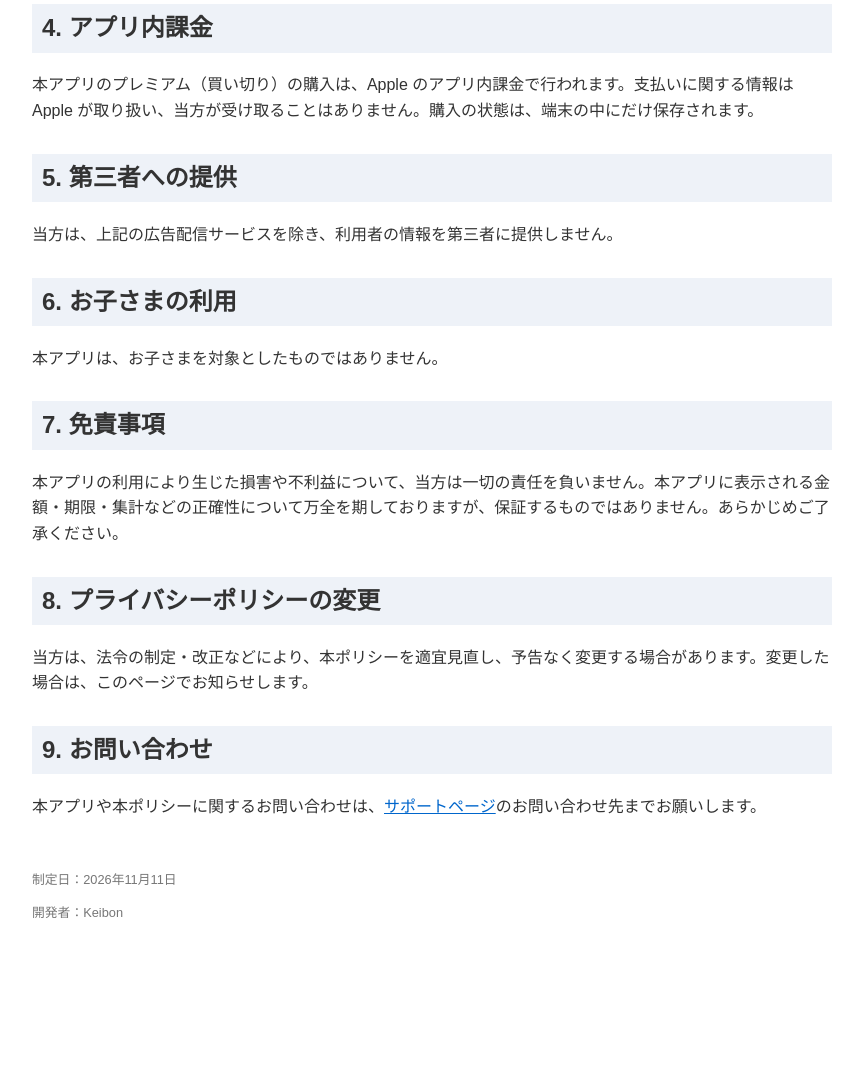
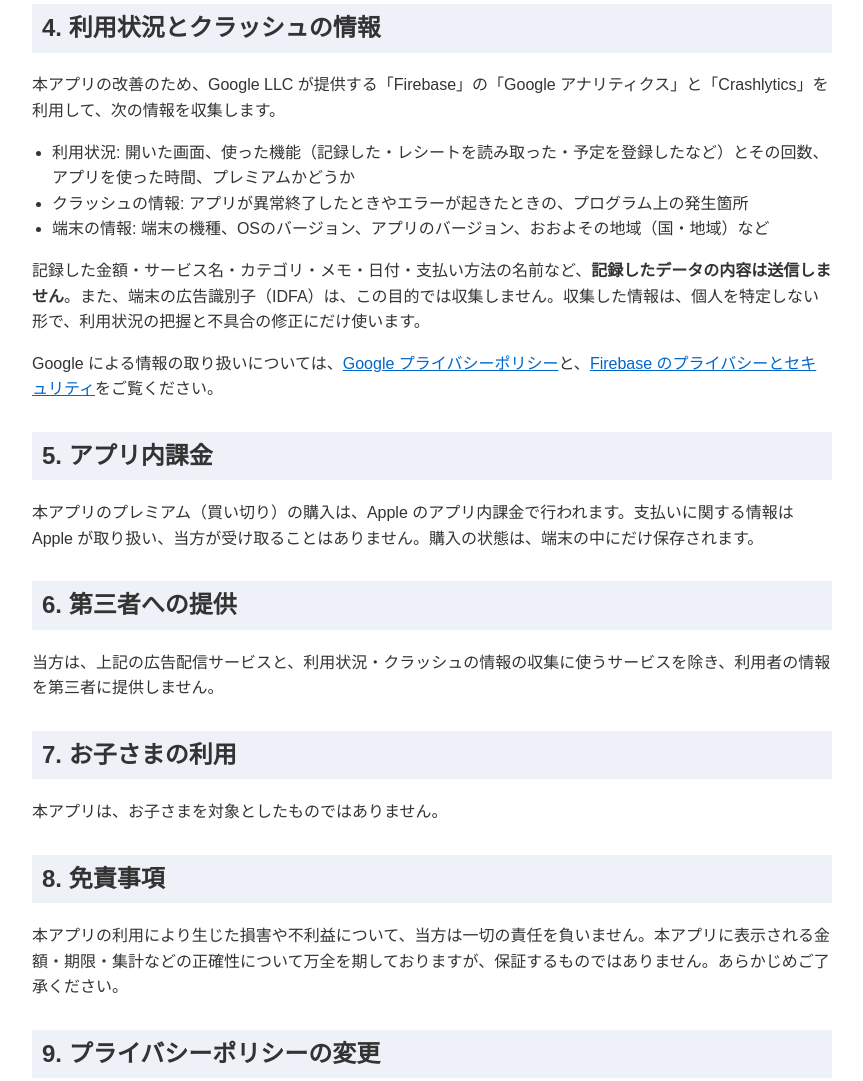
Before and after one commit to KeibonSato/my-app-policy, a plain HTML site: page paymanagement/index.html in a window 1280 px wide. Shown: the part 1338-2419 px from the top of the page, without its empty margins (208-1071 px from the left). Before the commit the page ends 2294 px from the top, so only its background shows below. Drawn offline with Linux system fonts and the light colour scheme.

Commit message:
PayManagement: プライバシーポリシーに利用状況とクラッシュの情報（Firebase）を追加
Co-Authored-By: Claude Opus 5.5 <noreply@anthropic.com>

```diff
--- a/paymanagement/index.html
+++ b/paymanagement/index.html
@@ -51,26 +51,37 @@
         <li><a href="https://policies.google.com/privacy" target="_blank">Google プライバシーポリシー</a></li>
     </ul>
 
-    <h2>4. アプリ内課金</h2>
+    <h2>4. 利用状況とクラッシュの情報</h2>
+    <p>本アプリの改善のため、Google LLC が提供する「Firebase」の「Google アナリティクス」と「Crashlytics」を利用して、次の情報を収集します。</p>
+    <ul>
+        <li>利用状況: 開いた画面、使った機能（記録した・レシートを読み取った・予定を登録したなど）とその回数、アプリを使った時間、プレミアムかどうか</li>
+        <li>クラッシュの情報: アプリが異常終了したときやエラーが起きたときの、プログラム上の発生箇所</li>
+        <li>端末の情報: 端末の機種、OSのバージョン、アプリのバージョン、おおよその地域（国・地域）など</li>
+    </ul>
+    <p>記録した金額・サービス名・カテゴリ・メモ・日付・支払い方法の名前など、<strong>記録したデータの内容は送信しません</strong>。また、端末の広告識別子（IDFA）は、この目的では収集しません。収集した情報は、個人を特定しない形で、利用状況の把握と不具合の修正にだけ使います。</p>
+    <p>Google による情報の取り扱いについては、<a href="https://policies.google.com/privacy" target="_blank">Google プライバシーポリシー</a>と、<a href="https://firebase.google.com/support/privacy" target="_blank">Firebase のプライバシーとセキュリティ</a>をご覧ください。</p>
+
+    <h2>5. アプリ内課金</h2>
     <p>本アプリのプレミアム（買い切り）の購入は、Apple のアプリ内課金で行われます。支払いに関する情報は Apple が取り扱い、当方が受け取ることはありません。購入の状態は、端末の中にだけ保存されます。</p>
 
-    <h2>5. 第三者への提供</h2>
-    <p>当方は、上記の広告配信サービスを除き、利用者の情報を第三者に提供しません。</p>
+    <h2>6. 第三者への提供</h2>
+    <p>当方は、上記の広告配信サービスと、利用状況・クラッシュの情報の収集に使うサービスを除き、利用者の情報を第三者に提供しません。</p>
 
-    <h2>6. お子さまの利用</h2>
+    <h2>7. お子さまの利用</h2>
     <p>本アプリは、お子さまを対象としたものではありません。</p>
 
-    <h2>7. 免責事項</h2>
+    <h2>8. 免責事項</h2>
     <p>本アプリの利用により生じた損害や不利益について、当方は一切の責任を負いません。本アプリに表示される金額・期限・集計などの正確性について万全を期しておりますが、保証するものではありません。あらかじめご了承ください。</p>
 
-    <h2>8. プライバシーポリシーの変更</h2>
+    <h2>9. プライバシーポリシーの変更</h2>
     <p>当方は、法令の制定・改正などにより、本ポリシーを適宜見直し、予告なく変更する場合があります。変更した場合は、このページでお知らせします。</p>
 
-    <h2>9. お問い合わせ</h2>
+    <h2>10. お問い合わせ</h2>
     <p>本アプリや本ポリシーに関するお問い合わせは、<a href="support.html">サポートページ</a>のお問い合わせ先までお願いします。</p>
 
     <div class="footer">
         <p>制定日：2026年11月11日</p>
+        <p>改定日：2026年11月26日（利用状況とクラッシュの情報の収集を追加）</p>
         <p>開発者：Keibon</p>
     </div>
 
```
